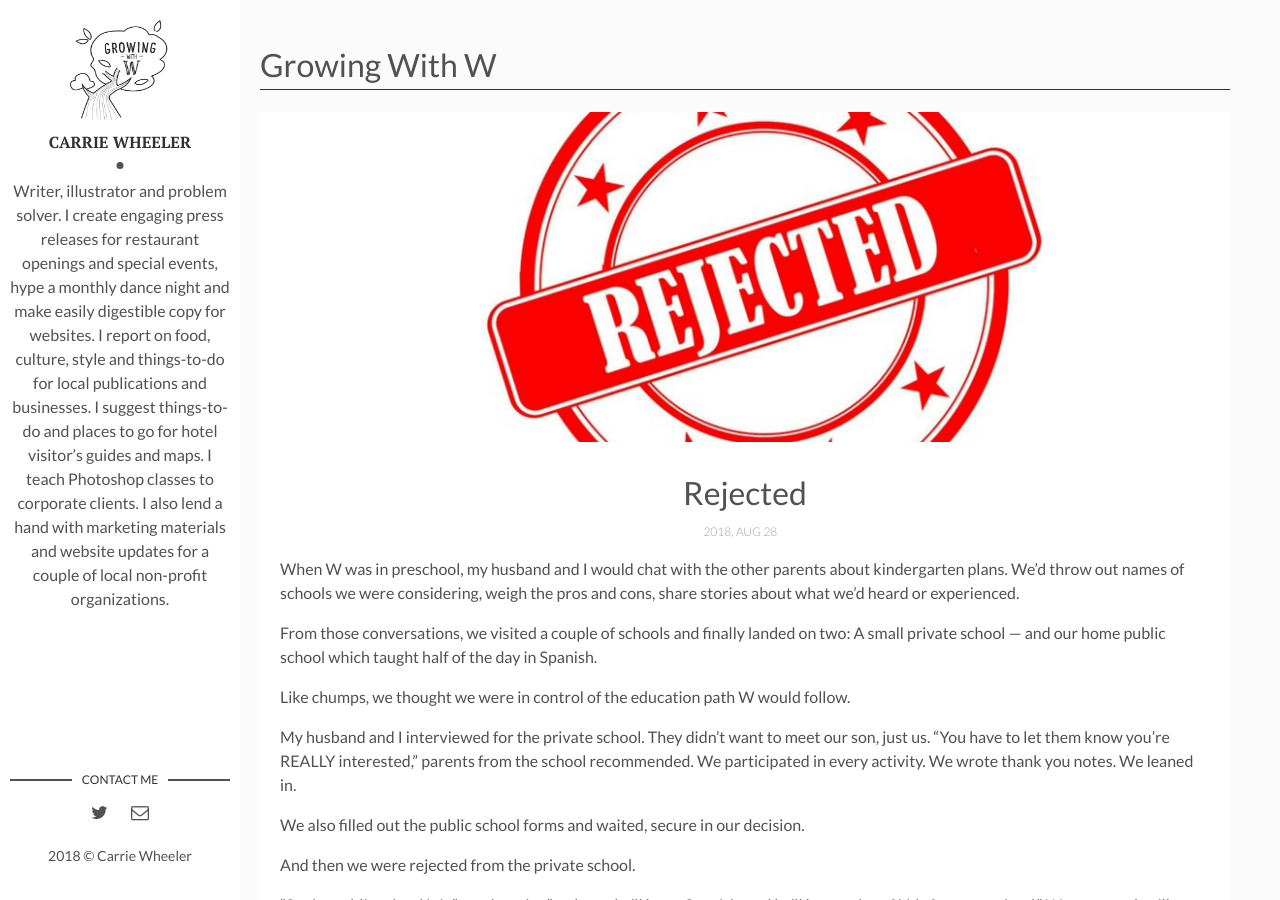
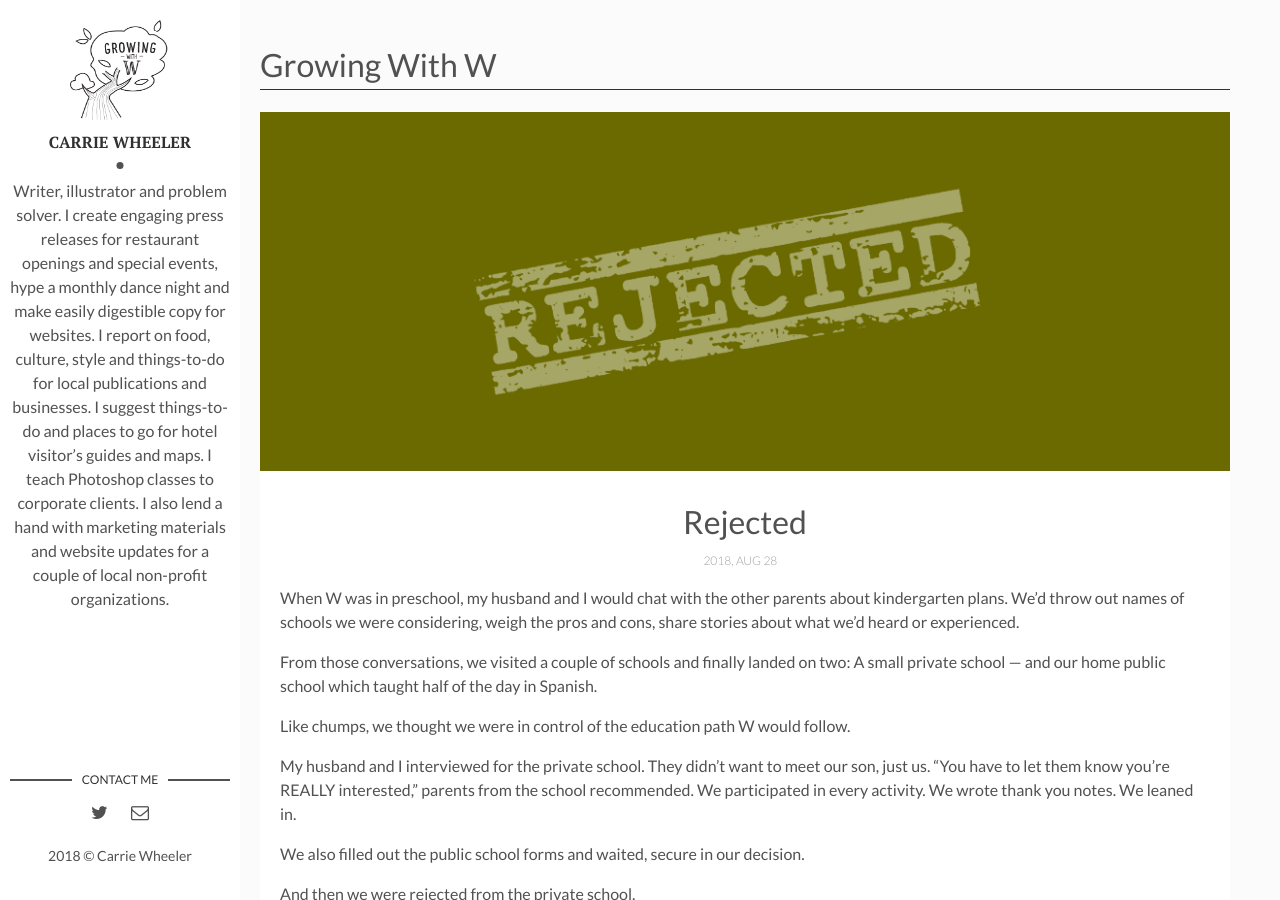
Before and after one commit to crackinggood/gww, a Jekyll site: the page built from _posts/2018-08-28-rejected.md, in a window 1280 px wide and 900 px high. Built offline with Jekyll 4.4.1, drawn with Linux system fonts in a browser that asks for light colours; comment, search, counter and statistics services are not loaded.

Commit message:
Update from Forestry.io - Updated 2018-08-28-rejected.md

```diff
--- a/_posts/2018-08-28-rejected.md
+++ b/_posts/2018-08-28-rejected.md
@@ -6,7 +6,7 @@ tags:
 - school
 - choice
 - education
-img: "/uploads/Rejected-Blog-Post-1000x340.png"
+img: "/uploads/090418rejected.png"
 post: post
 
 ---
```
